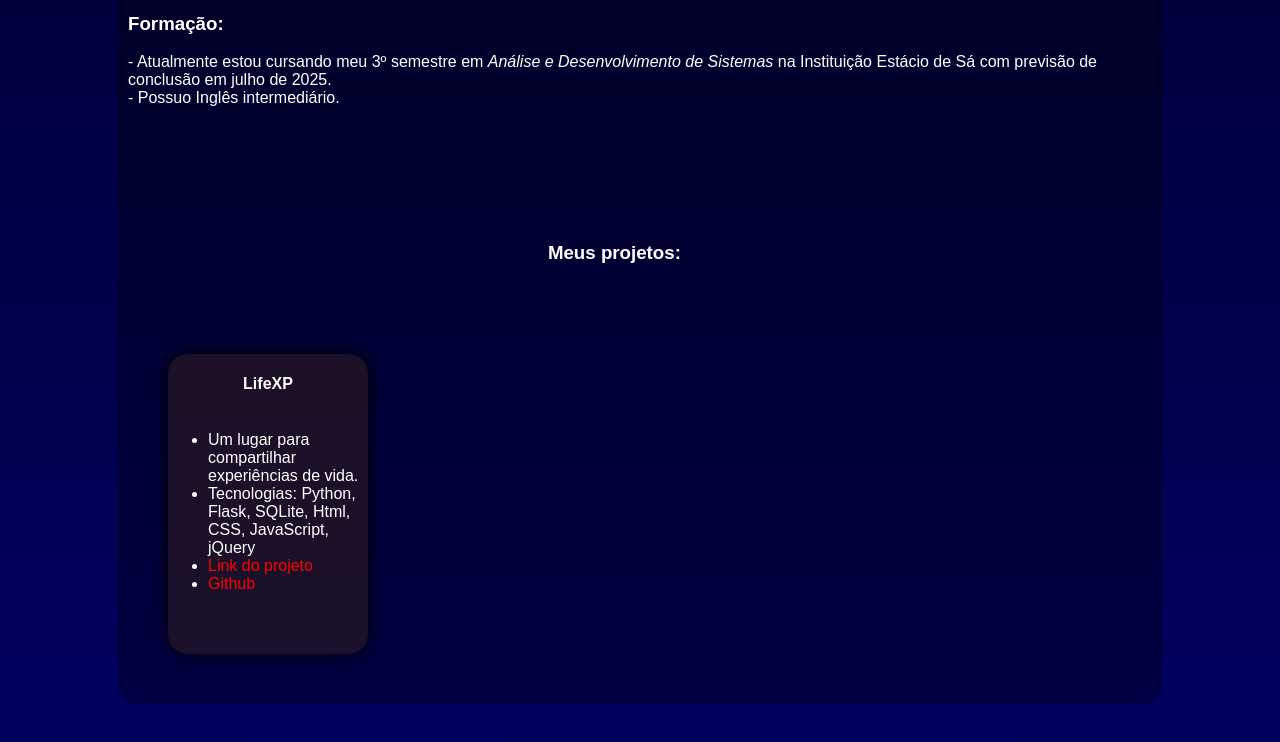
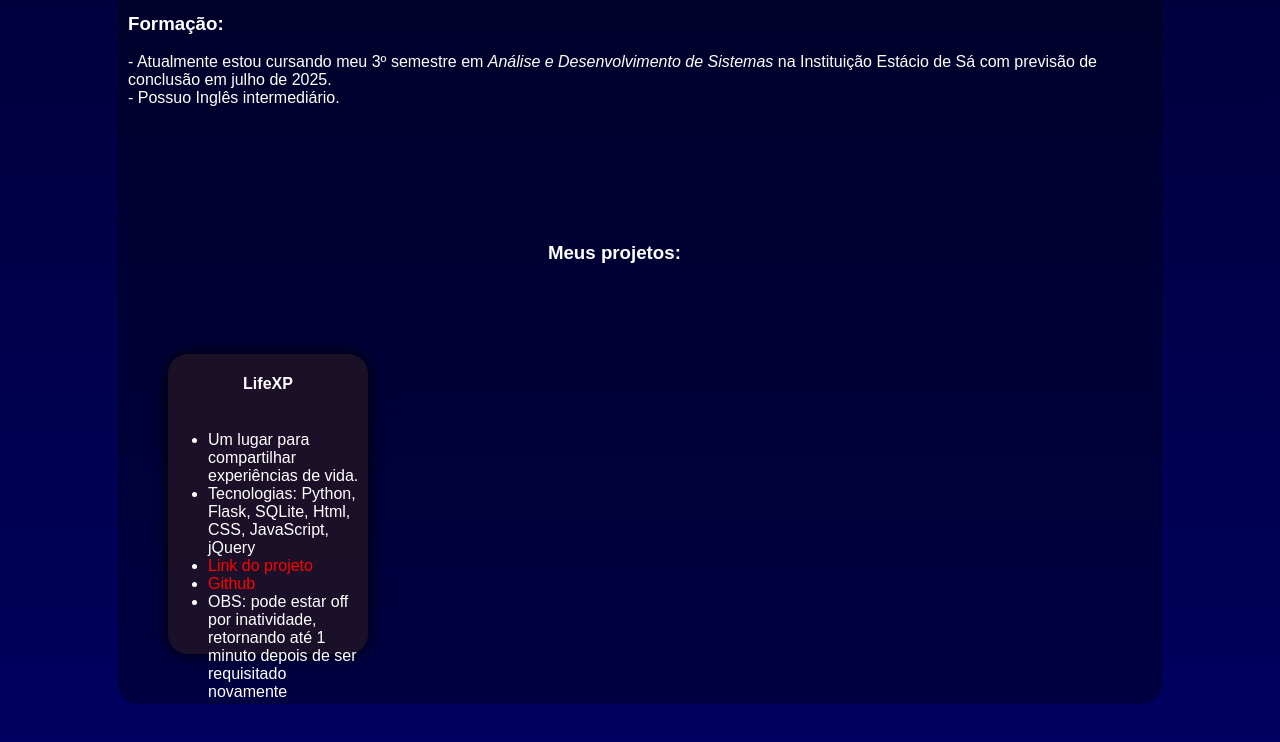
Before and after one commit to b4knamy/curriculo, a plain HTML site: page index.html in a window 1280 px wide. Shown: the part 853-1595 px from the top of the page. Drawn offline with Linux system fonts and the light colour scheme.

Commit message:
Update index.html

```diff
--- a/index.html
+++ b/index.html
@@ -54,6 +54,7 @@
                                 <li>Tecnologias: Python, Flask, SQLite, Html, CSS, JavaScript, jQuery</li>
                                 <li><a target="_blank" href="https://lifexp.onrender.com">Link do projeto</a></li>
                                 <li><a target="_blank" href="https://github.com/b4knamy/LifeXP">Github</a></li>
+                                <li>OBS: pode estar off por inatividade, retornando até 1 minuto depois de ser requisitado novamente</li>
                             </ul>
                         </div>
                     </div>
```
